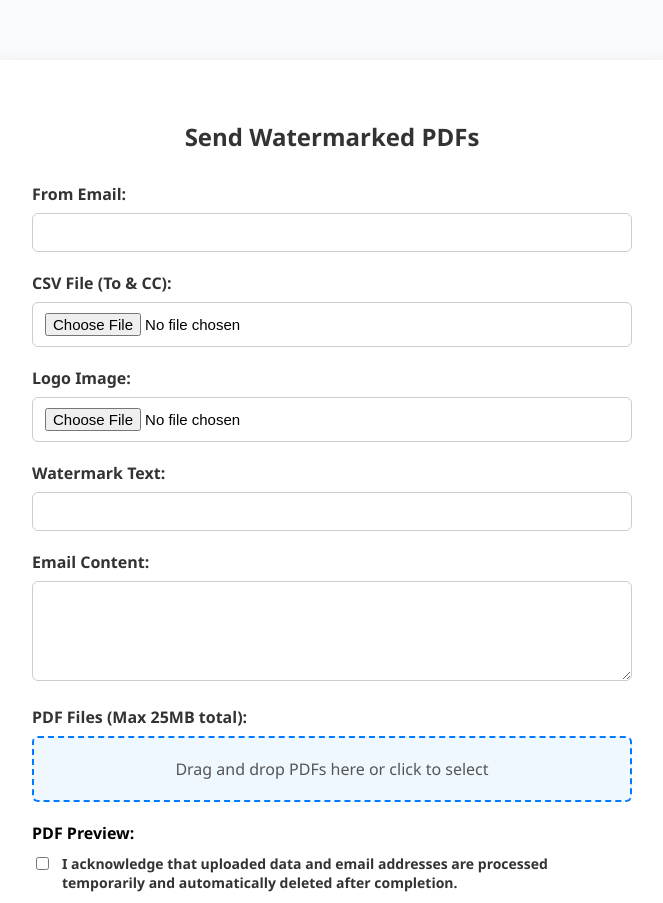
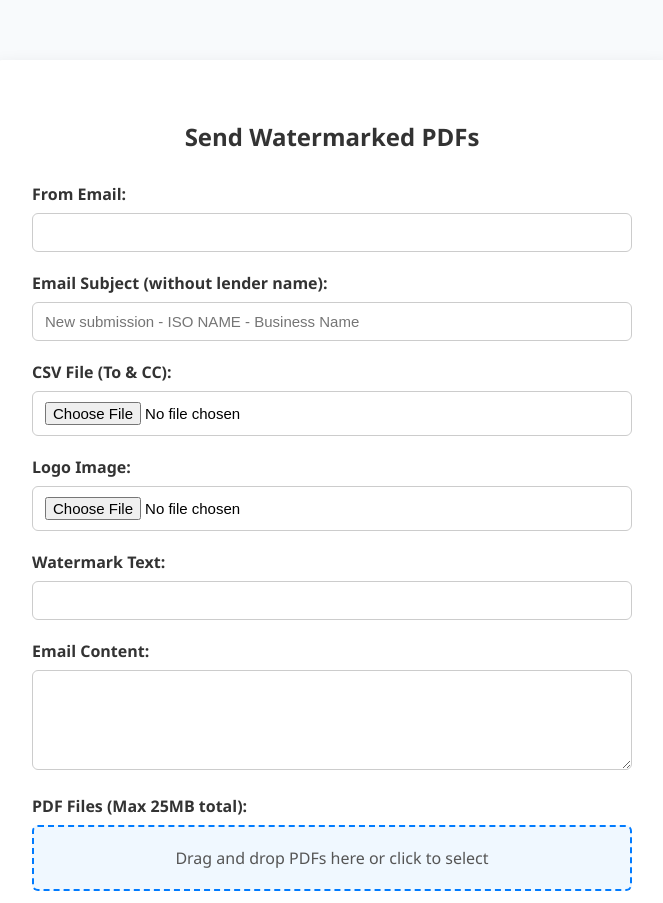
Before and after one commit to Pathway-Catalyst-Partners-Official/Watermark---CROC, a website: page public/index.html in a window 1280 px wide. Shown: the top 903 px of the page, without its empty margins (308-971 px from the left). Drawn offline with Linux system fonts and the light colour scheme.

Commit message:
Update index.html
added content to subject line

```diff
--- a/public/index.html
+++ b/public/index.html
@@ -192,6 +192,10 @@
       <label for="email">From Email:</label>
       <input type="email" name="email" id="email" required />
 
+      <label for="subjectBase">Email Subject (without lender name):</label>
+      <input type="text" name="subjectBase" id="subjectBase" placeholder="New submission - ISO NAME - Business Name" required />
+
+
       <label for="to">CSV File (To & CC):</label>
       <input type="file" name="to" id="to" accept=".csv" required />
 
```
